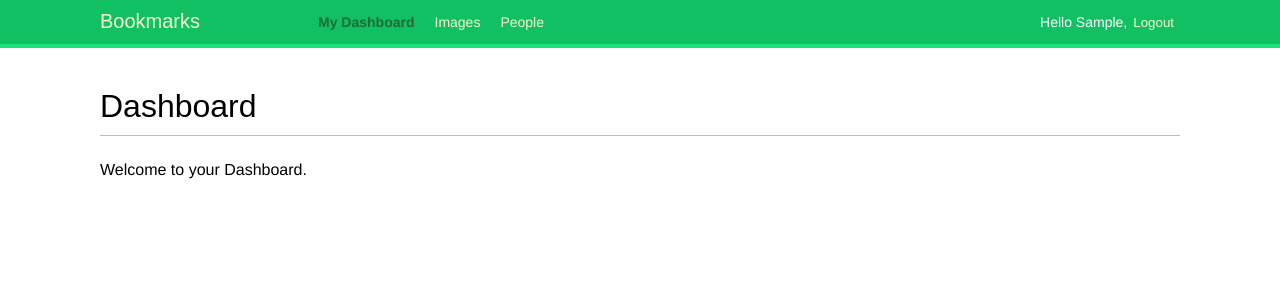
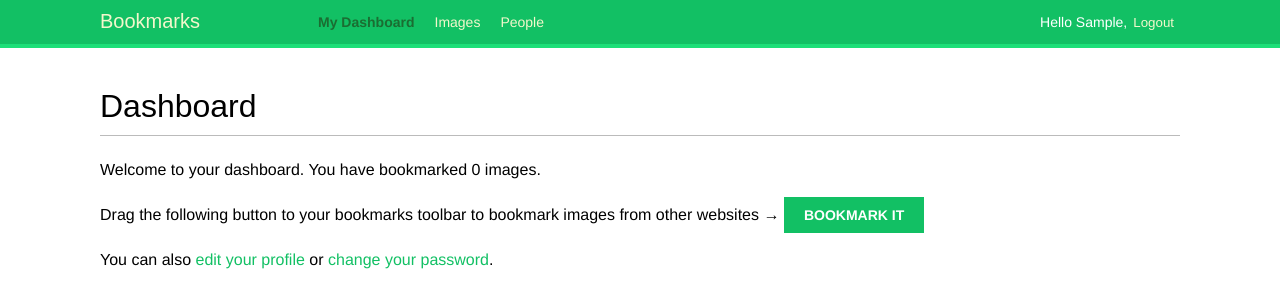
Before and after one commit to newdev-creator/django-social-website, a Django app: page /account/ in a window 1280 px wide. Shown: the top 308 px of the page. Run offline with Django 5.2, Linux system fonts and the light colour scheme; the visitor is signed in with stand-in values (Sample User, id 1); data that the repository does not hold is empty; some web fonts are replaced.

Commit message:
FEAT: update dashboard.html and fix bookmarklet_launcher.js

```diff
--- a/bookmarks/account/templates/account/dashboard.html
+++ b/bookmarks/account/templates/account/dashboard.html
@@ -1,8 +1,39 @@
 {% extends "base.html" %}
+<!-- Hérite du fichier `base.html`, ce qui permet de réutiliser le design global de votre site -->
 
-{% block title %}Dashboard{% endblock title %}
+{% block title %}Dashboard{% endblock %}
+<!-- Définit le titre de la page, qui sera inséré dans le bloc `title` du template parent -->
 
 {% block content %}
-    <h1>Dashboard</h1>
-    <p>Welcome to your Dashboard.</p>
-{% endblock content %}
+  <!-- Début du bloc `content` pour le contenu principal de la page -->
+  <h1>Dashboard</h1>
+
+  {% with total_images_created=request.user.images_created.count %}
+  <!-- Utilisation du tag `with` pour définir une variable locale -->
+    <p>
+      Welcome to your dashboard.
+      You have bookmarked {{ total_images_created }} image{{ total_images_created|pluralize }}.
+      <!-- Affiche le nombre total d'images créées par l'utilisateur connecté.
+           Utilise le filtre `pluralize` pour gérer le pluriel correctement en anglais :
+           - Ajoute un "s" si le nombre est différent de 1 -->
+    </p>
+  {% endwith %}
+
+  <p>
+    Drag the following button to your bookmarks toolbar to bookmark images from other websites →
+    <!-- Guide l'utilisateur pour ajouter un bookmarklet à sa barre de favoris -->
+    <a href="javascript:{% include "bookmarklet_launcher.js" %}" class="button">Bookmark it</a>
+    <!-- Le lien `href` contient du JavaScript généré par le fichier `bookmarklet_launcher.js`,
+         qui est inclus directement dans ce template -->
+  </p>
+
+  <p>
+    You can also
+    <a href="{% url "edit" %}">edit your profile</a>
+    <!-- Lien vers la page d'édition du profil de l'utilisateur -->
+    or
+    <a href="{% url "password_change" %}">change your password</a>.
+    <!-- Lien vers la page de changement de mot de passe -->
+  </p>
+{% endblock %}
+<!-- Fin du bloc `content` -->
```
Also changed, not shown: bookmarks/images/templates/bookmarklet_launcher.js (renamed from bookmarks/images/templates/bookmarklet_laucher.js).
